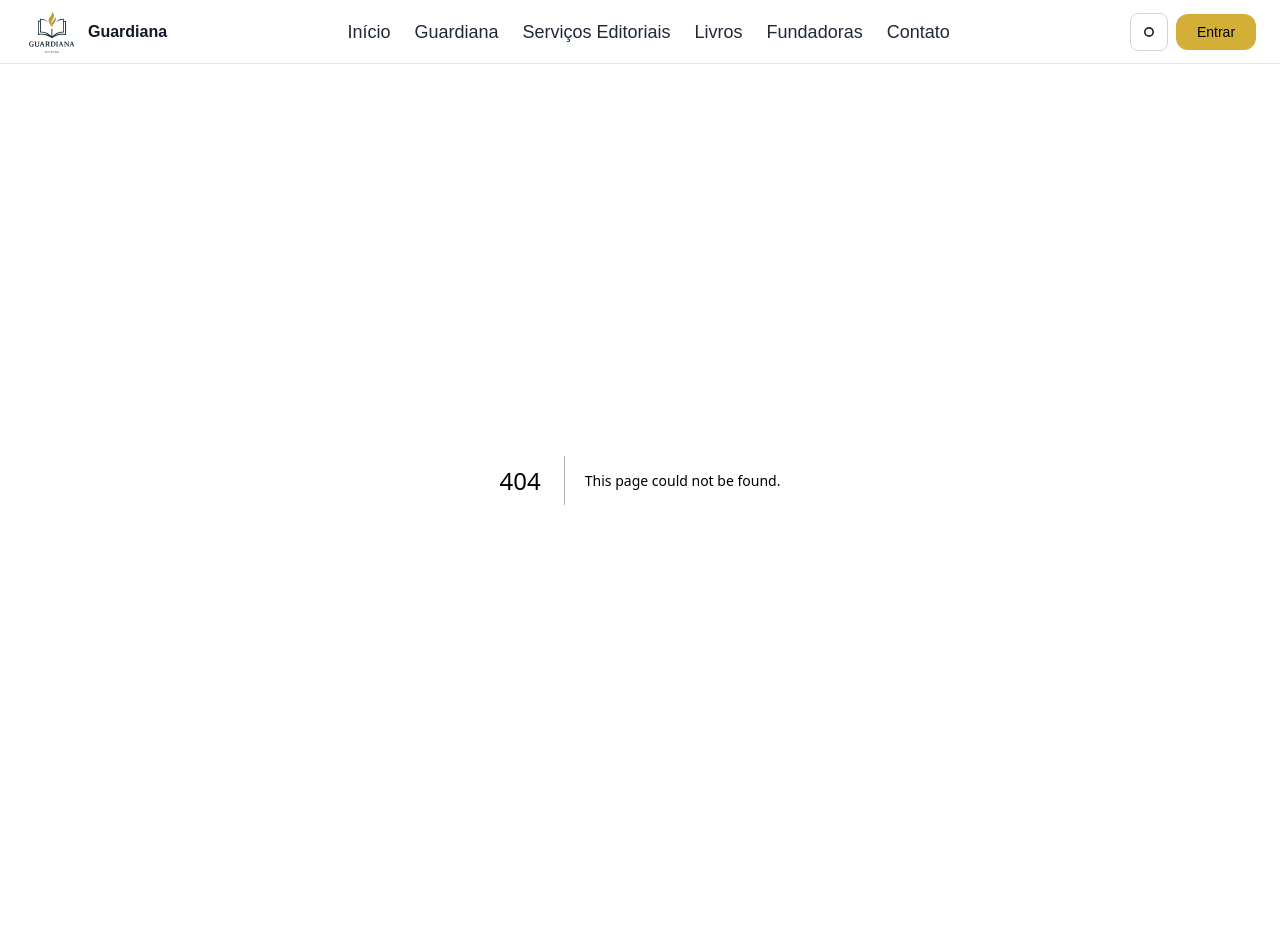
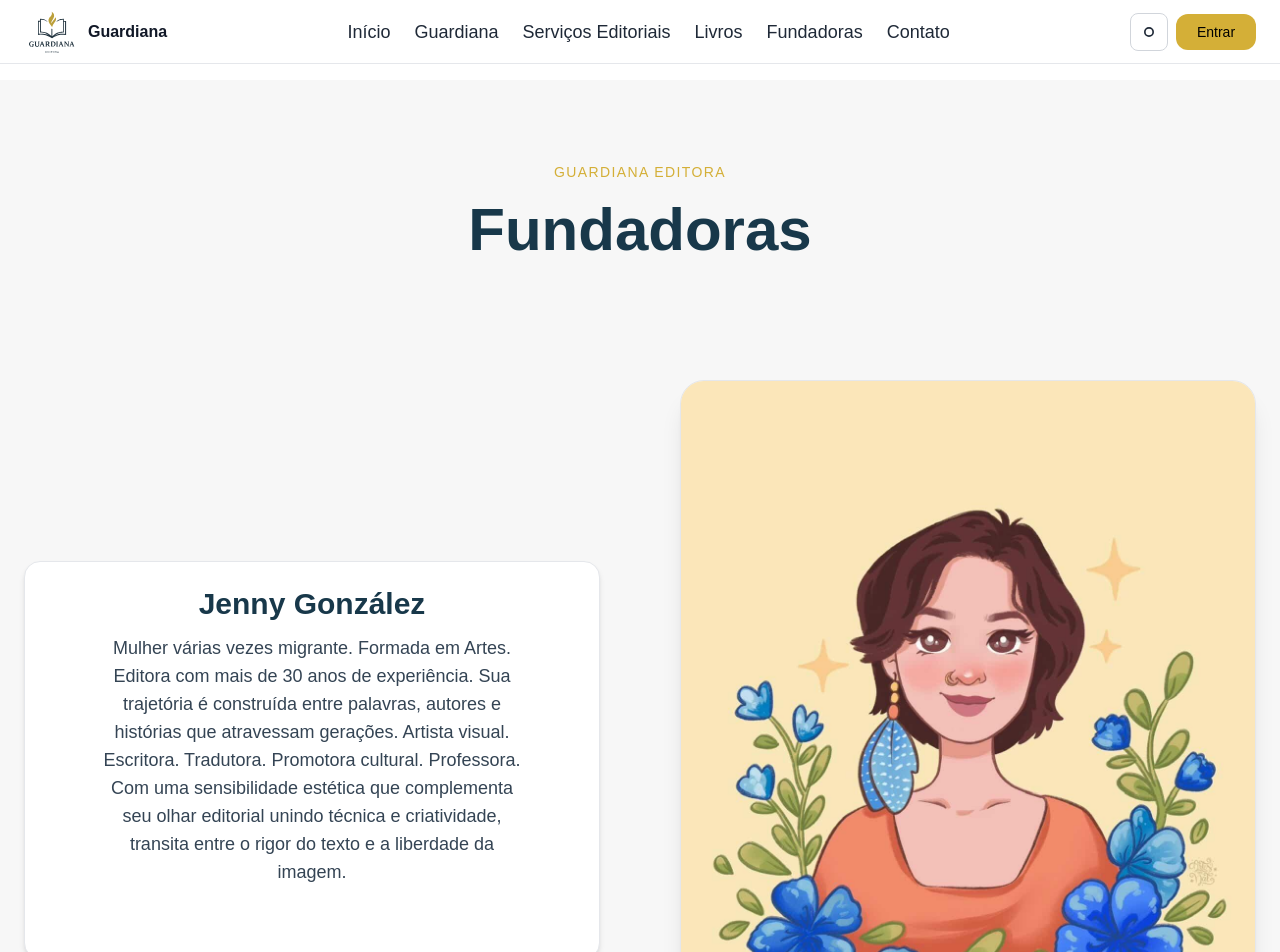
Before and after one commit to marcelo-marcal/guardiana-web, a Next.js app: page /fundadoras in a window 1280 px wide. Before the commit this address had no page. Shown: the top 952 px of the page. Before the commit the page ends 880 px from the top, so only its background shows below. Built offline with nearby package versions, Linux system fonts and the light colour scheme.

Commit message:
:sparkles: Adicionada seção fundadoras

```diff
--- /dev/null
+++ b/src/app/(public)/fundadoras/page.tsx
@@ -0,0 +1,144 @@
+// ================================
+// IMPORTS
+// ================================
+import Image from "next/image";
+
+// ================================
+// DADOS DAS FUNDADORAS
+// ================================
+const fundadoras = [
+    {
+        id: 1,
+        imagem: "/jenny-gonzalez02.png",
+        autor: "Jenny González",
+        descricao: `Mulher várias vezes migrante. Formada em Artes.
+                    Editora com mais de 30 anos de experiência. Sua
+                    trajetória é construída entre palavras, autores e
+                    histórias que atravessam gerações. Artista visual.
+                    Escritora. Tradutora. Promotora cultural. Professora.
+                    Com uma sensibilidade estética que complementa
+                    seu olhar editorial unindo técnica e criatividade,
+                    transita entre o rigor do texto e a liberdade da
+                    imagem.`
+    },
+    {
+        id: 2,
+        imagem: "/jenifer-brum.png",
+        autor: "Jênifer De Brum",
+        descricao: `Historiadora por formação, dedica-se a pesquisar e
+                    resgatar memórias de pessoas em toda a sua
+                    diversidade cultural. Encontra na palavra escrita
+                    uma forma de preservar histórias e ampliar vozes.
+                    Apaixonada pela leitura, vê nos livros pontes entre
+                    tempos, experiências e identidades. Seu trabalho
+                    une sensibilidade, escuta e compromisso.`
+    },
+    {
+        id: 3,
+        imagem: "/jenifer-brum.png",
+        autor: "Sandra Salcedo",
+        descricao: `Formada em Ciências Políticas. Apaixonada por
+                    livros e leituras, dedica-se a transformar ideias em
+                    obras que inspiram e informam. Seu olhar atento e
+                    curadoria cuidadosa refletem o compromisso com o
+                    conhecimento e a qualidade. Entre páginas e
+                    projetos, constrói pontes entre autores e leitores.`
+    }
+];
+
+// ================================
+// PÁGINA: FUNDADORAS
+// ================================
+export default function Fundadoras() {
+    return (
+        <main className="bg-[#F7F7F7] dark:bg-[#020617] transition-colors">
+            {/* ================================
+                HERO DA PÁGINA
+            ================================ */}
+            <section className="px-6 py-20">
+                <div className="max-w-7xl mx-auto text-center">
+                    <span className="text-sm uppercase tracking-widest text-[#D4AF37]">
+                        Guardiana Editora
+                    </span>
+                    <h1 className="mt-4 text-4xl md:text-6xl font-extrabold text-[#18384A] dark:text-white leading-tight">
+                        Fundadoras
+                    </h1>
+                </div>
+            </section>
+
+            {/* ================================
+                BLOCOS DE FUNDADORAS
+            ================================ */}
+            <section className="px-6 pb-24">
+                <div className="max-w-7xl mx-auto space-y-24">
+                    {fundadoras.map((bloco, index) => {
+                        return (
+                            <div
+                                key={bloco.id}
+                                className={`grid lg:grid-cols-2 gap-12 lg:gap-20 items-center`}
+                            >
+                                {/* ================================
+                                    TEXTO DAS FUNDADORAS
+                                ================================ */}
+                                <div className="space-y-8">
+                                    <div className="space-y-7">
+                                        <article
+                                            key={bloco.autor}
+                                            className="
+                                                group
+                                                rounded-2xl
+                                                bg-white dark:bg-[#0F1720]
+                                                border border-gray-200 dark:border-white/10
+                                                p-6
+                                                shadow-md
+                                                hover:-translate-y-1
+                                                hover:shadow-xl
+                                                transition-all duration-500
+                                            "
+                                        >
+                                            <h2 className="text-2xl text-center md:text-3xl font-extrabold text-[#18384A] dark:text-white">
+                                                {bloco.autor}
+                                            </h2>
+                                            <p style={{whiteSpace: 'pre-line'}} className="mt-3 md:h-[300px] text-center text-[#344454] dark:text-gray-300 text-base md:text-lg leading-relaxed">
+                                                {bloco.descricao}
+                                            </p>
+                                        </article>
+                                    </div>
+                                </div>
+
+                                {/* ================================
+                                    IMAGEM DA FUNDADORA
+                                ================================ */}
+                                <div className="mt-10">
+                                    <div
+                                        className="
+                                            group
+                                            relative
+                                            w-full
+                                            h-[200px] md:h-[800px]
+                                            rounded-3xl
+                                            overflow-hidden
+                                            shadow-xl
+                                            border border-gray-200 dark:border-white/10
+                                            hover:-translate-y-2
+                                            hover:shadow-2xl
+                                            transition-all duration-500
+                                        "
+                                    >
+                                        <Image
+                                            src={bloco.imagem}
+                                            alt="Serviços Editoriais Guardiana"
+                                            fill
+                                            className="object-cover group-hover:scale-105 transition duration-700"
+                                            priority={bloco.id === 1}
+                                        />
+                                    </div>
+                                </div>
+                            </div>
+                        );
+                    })}
+                </div>
+            </section>
+        </main>
+    );
+}
```
